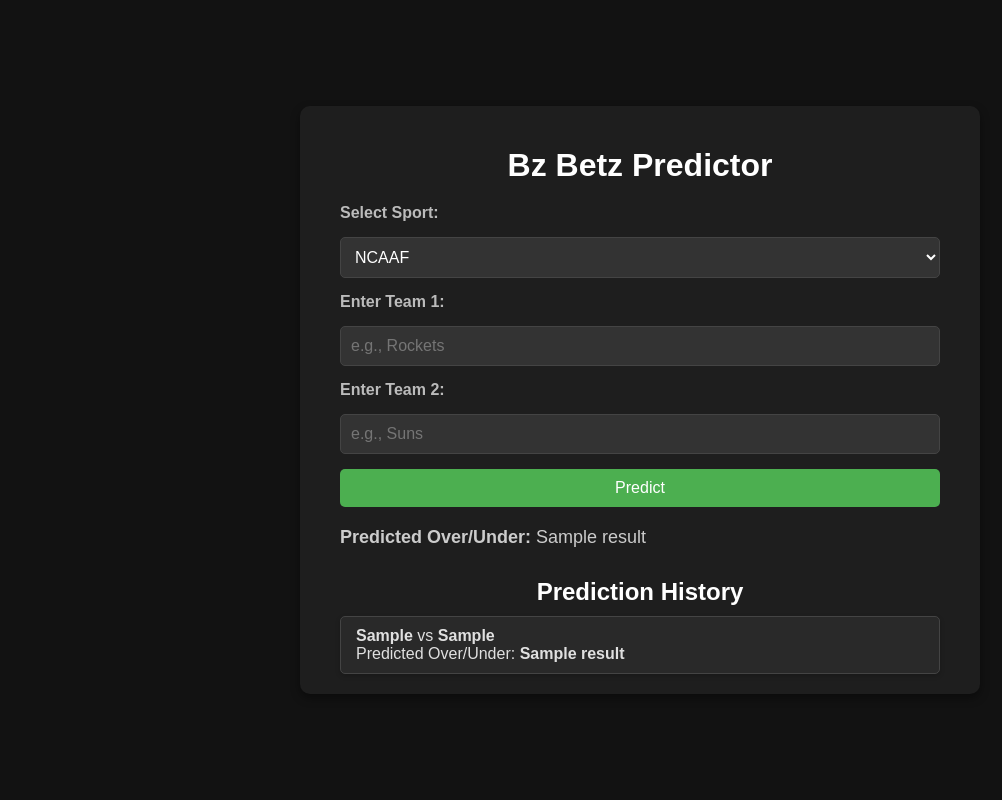
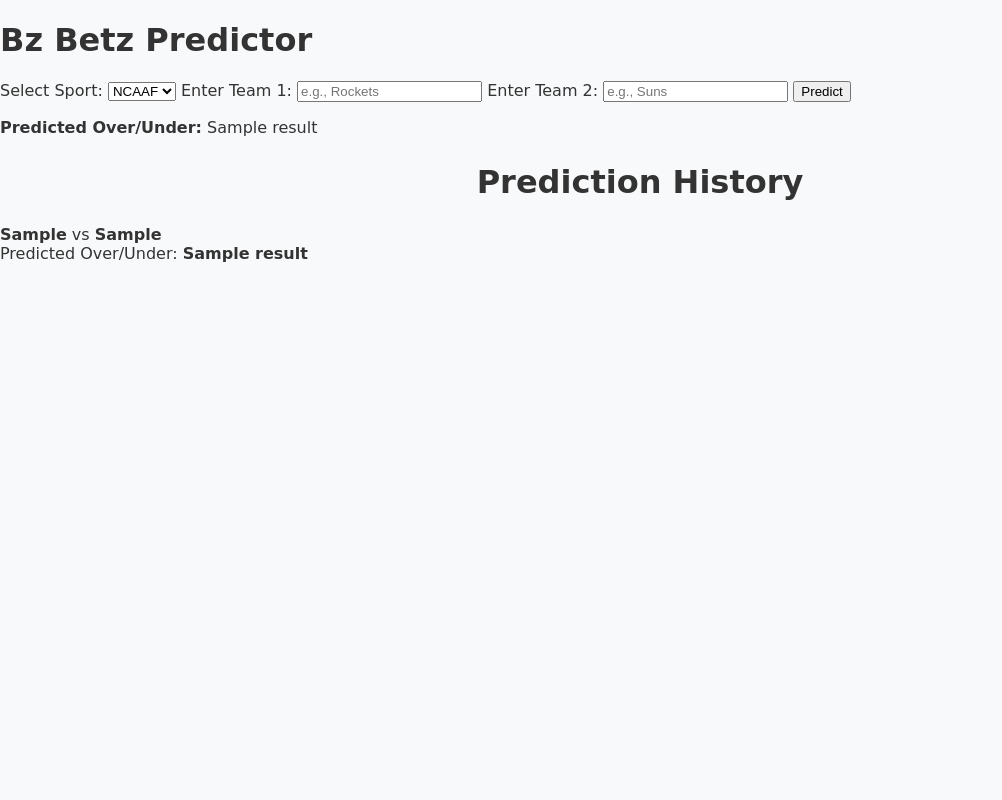
Before and after one commit to vzjavi/bzbetzpredictor, a Flask app: template templates/index.html in a window 1280 px wide. Shown: the whole page, without its empty margins (0-1002 px from the left). Run offline with Flask 3, Linux system fonts and the light colour scheme; the template is opened without the code that fills it: most values are stand-ins (such as "Sample title", 1, 10 or a date in 2020).

Commit message:
Update styles.css

```diff
--- a/static/styles.css
+++ b/static/styles.css
@@ -1,93 +1,152 @@
-/* General page styling */
-body {
-    font-family: Arial, sans-serif;
-    background-color: #121212; /* Black background */
-    color: #e0e0e0; /* Light gray text */
+/* General Styling */
+html, body {
+    font-family: 'Lilita One', cursive; /* Global font */
+    background-color: #f8f9fa; /* Light gray background */
+    color: #333;
     margin: 0;
-    padding: 0;
+    height: 100%;
     display: flex;
-    justify-content: center;
-    align-items: center;
-    min-height: 100vh;
+    flex-direction: column;
 }
 
-.container {
-    background: #1e1e1e; /* Dark gray container */
-    border-radius: 10px;
-    box-shadow: 0 4px 10px rgba(0, 0, 0, 0.4);
-    padding: 20px 40px;
-    max-width: 600px;
-    width: 90%;
+/* Main Content Fills Remaining Space */
+main {
+    flex: 1; /* Push footer to bottom */
 }
 
-h1 {
-    color: #ffffff;
-    text-align: center;
-    margin-bottom: 20px;
+/* Centered and Proportional Form */
+.card {
+    max-width: 600px; /* Limits width of the form */
+    margin: 1.5rem auto; /* Center horizontally with top spacing */
+    border-radius: 12px;
+    box-shadow: 0 4px 10px rgba(0, 0, 0, 0.1); /* Subtle shadow for depth */
+    background-color: #ffffff; /* White card background */
+    padding: 1.5rem;
 }
 
-form {
-    display: flex;
-    flex-direction: column;
-    gap: 15px;
+/* Headings Styling */
+h2 {
+    font-size: 2rem;
+    text-align: center;
+    color: #333333;
+    margin-bottom: 1.5rem;
 }
 
-label {
-    font-weight: bold;
-    color: #bbbbbb;
+h3, h4 {
+    font-size: 1.5rem;
+    text-align: center;
+    color: #000000;
+    margin-bottom: 1rem;
 }
 
-select, input {
-    padding: 10px;
-    font-size: 16px;
-    border: 1px solid #444444;
-    border-radius: 5px;
-    background-color: #333333;
-    color: #ffffff;
+/* Form Labels */
+.form-label {
+    font-size: 1rem;
+    font-weight: normal;
+    color: #555555; /* Slightly darker text */
 }
 
-button {
-    padding: 10px 15px;
-    background-color: #4CAF50; /* Green */
-    color: white;
-    border: none;
+/* Form Select Styling */
+.form-select {
     border-radius: 5px;
-    font-size: 16px;
-    cursor: pointer;
-    transition: background-color 0.3s;
+    font-size: 1rem;
+    padding: 0.5rem 0.75rem;
 }
 
-button:hover {
-    background-color: #45a049; /* Darker green on hover */
+/* Submit Button */
+.btn {
+    font-size: 1.2rem;
+    border: 2px solid #000000; /* Black outline */
+    font-weight: normal;
+    padding: 0.5rem 1rem;
+    border-radius: 8px;
+    background-color: #44cf37;
+    border-color: #000000;
+    color: #000000;
 }
 
-.result {
-    margin-top: 20px;
-    font-size: 18px;
-    color: #cccccc;
+.btn:hover {
+    background-color: #00ff40;
+    border-color: #00ff22;
 }
 
-.history-section {
-    margin-top: 30px;
+/* Results Section */
+.card h3 {
+    font-size: 2rem;
+    color: #28a745; /* Green color for results */
+    font-weight: normal;
 }
 
-.history-section h2 {
+/* Saved Matchups Section */
+.list-group-item {
+    font-size: 1rem;
     text-align: center;
-    color: #ffffff;
-    margin-bottom: 10px;
+    padding: 0.75rem 1rem;
+    color: #333333;
 }
 
-.history {
-    display: flex;
-    flex-direction: column;
-    gap: 10px;
+/* Footer Styling */
+footer {
+    background-color: #343a40;
+    color: #f8f9fa;
+    text-align: center;
+    padding: 1rem 0;
+    font-size: 0.9rem;
+    margin-top: auto;
 }
 
-.history-item {
-    background: #292929; /* Slightly lighter gray */
-    padding: 10px 15px;
-    border-radius: 5px;
-    border: 1px solid #444444;
-    box-shadow: 0 2px 5px rgba(0, 0, 0, 0.2);
-    color: #e0e0e0;
+/* Custom Badge with Outline */
+.custom-badge {
+    background-color: #44cf37; /* Green background */
+    border: 2px solid #000000; /* Black outline */
+    color: #000000; /* Black text */
+    font-weight: normal; /* Make it stand out */
+    padding: 0.5rem 1rem; /* Adjust spacing inside */
+    border-radius: 5px; /* Rounded corners */
+    display: inline-block; /* Ensures consistent sizing */
+    text-align: center; /* Centers the text */
 }
+
+/* Saved Matchups Section Styling */
+.saved-matchups {
+    margin-top: 2rem; /* Add spacing above */
+    padding: 2rem; /* Increase padding for a larger appearance */
+    border: 2px solid #ddd; /* Subtle border for emphasis */
+    border-radius: 12px; /* Rounded corners for smooth edges */
+    background-color: #ffffff; /* Clean white background */
+    box-shadow: 0 6px 15px rgba(0, 0, 0, 0.15); /* Slightly deeper shadow for depth */
+    text-align: center; /* Center align content */
+}
+
+/* Saved Matchup Heading */
+.saved-matchups h4 {
+    font-size: 2.2rem; /* Larger font for emphasis */
+    color: #333333; /* Dark gray for readability */
+    margin-bottom: 1.5rem; /* Spacing under heading */
+}
+
+/* Saved Matchup Items */
+.saved-matchups .list-group-item {
+    font-size: 1.2rem; /* Larger text for readability */
+    font-weight: normal; /* Medium bold for better visibility */
+    padding: 1.2rem; /* Increased spacing inside each item */
+    display: flex;
+    justify-content: space-between; /* Align content to both ends */
+    align-items: center;
+    border: none; /* Remove border for a clean look */
+    background-color: #f8f9fa; /* Light gray background for items */
+    margin-bottom: 0.5rem; /* Space between items */
+    border-radius: 8px; /* Rounded corners */
+}
+
+/* Badge Styling - Larger and Clearer */
+.custom-badge {
+    background-color: #44cf37; /* Green background */
+    border: 2px solid #000000; /* Black outline */
+    color: #000000; /* Black text */
+    font-size: 1.1rem; /* Slightly larger text */
+    font-weight: normal;
+    padding: 0.6rem 1.2rem; /* Larger padding for a bigger badge */
+    border-radius: 8px; /* Rounded badge */
+    text-align: center;
+}
```
